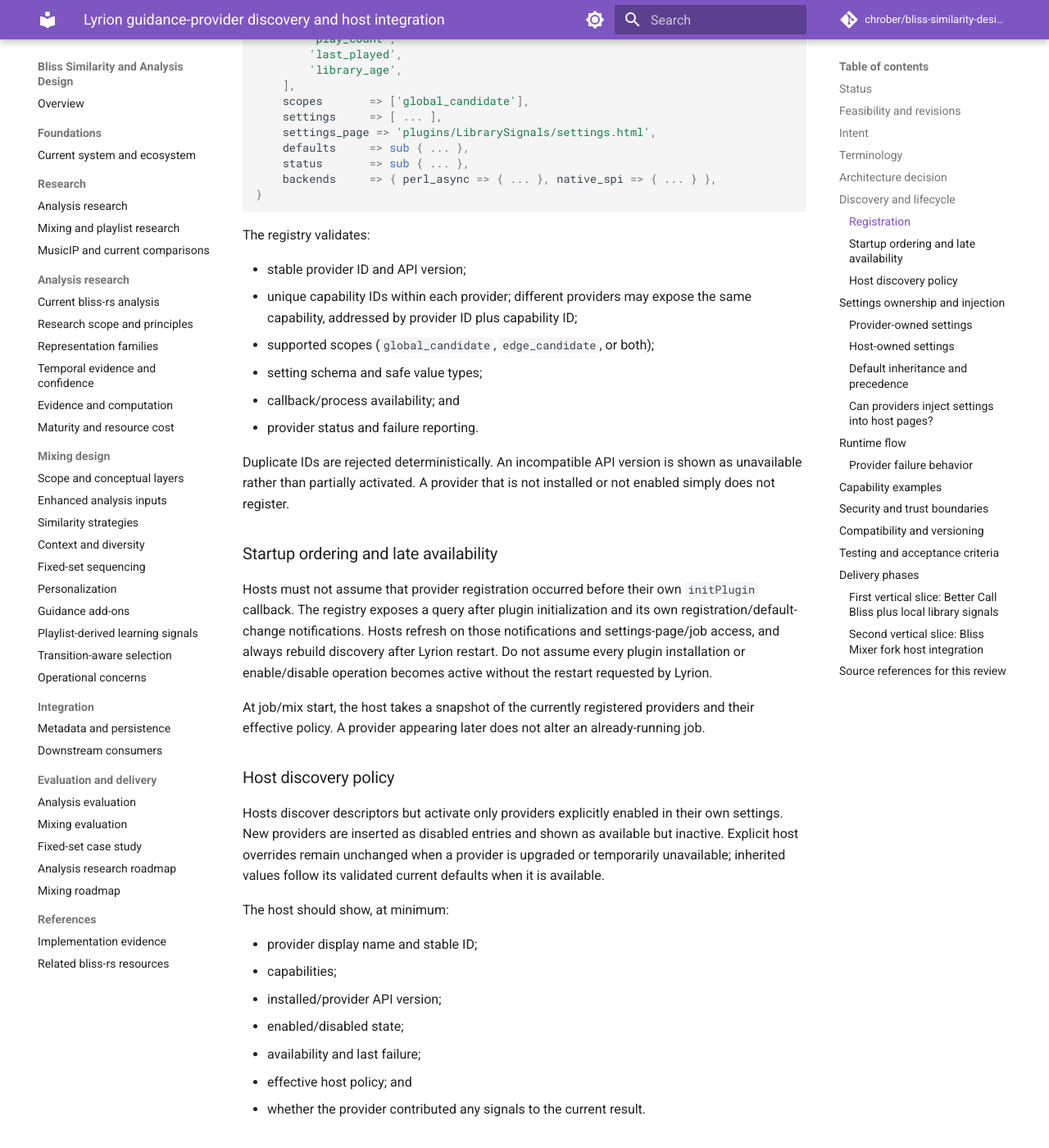
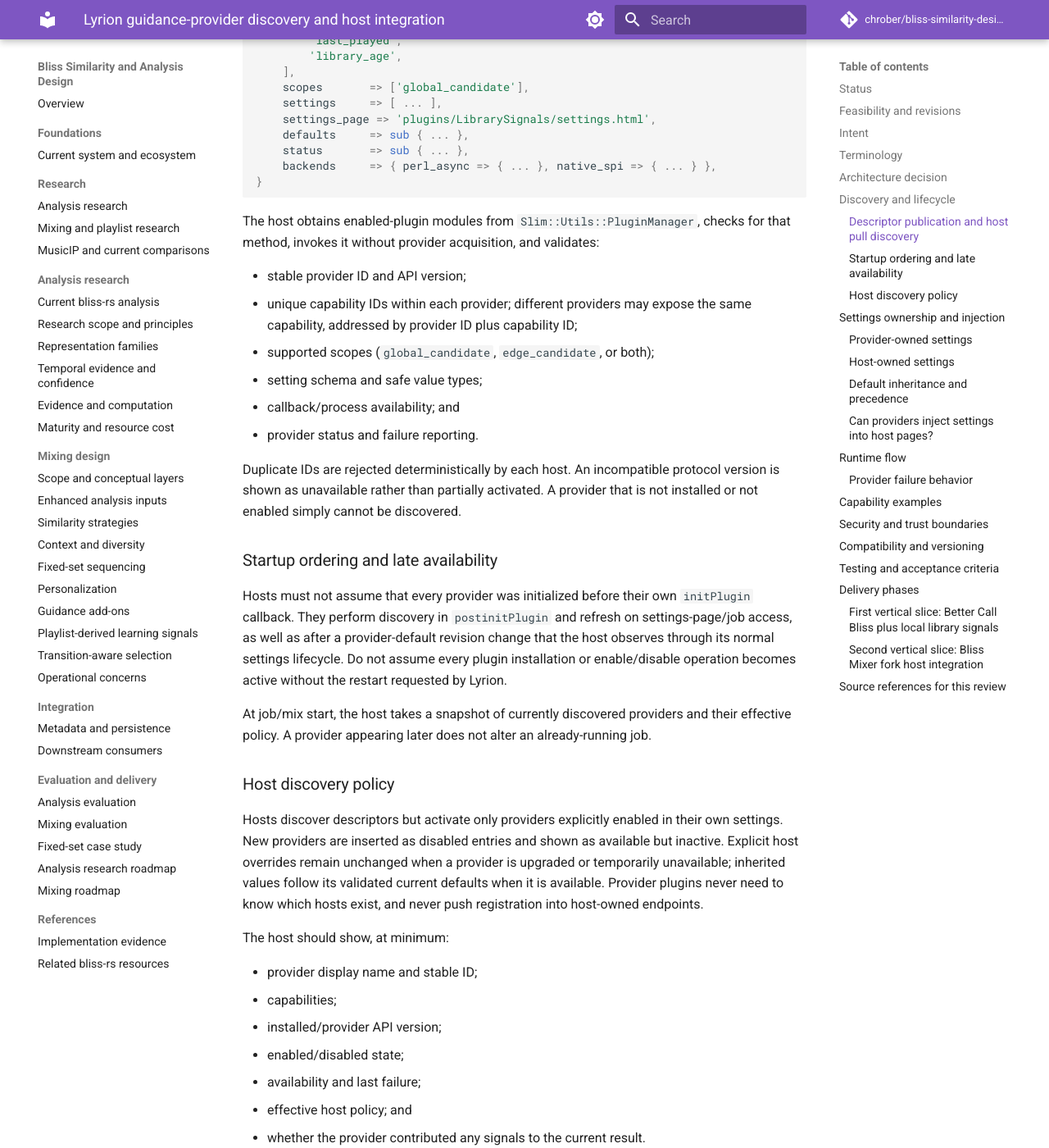
Before and after one commit to chrober/bliss-similarity-design, an MkDocs documentation site: the page built from docs/superpowers/specs/2026-09-26-lyrion-guidance-provider-discovery-design.md, in a window 1280 px wide and 1400 px high, scrolled down 3692 px. Shown: the whole window at 82% size. Built offline with MkDocs 1.6.1 and Material for MkDocs 9.7.7, drawn with Linux system fonts in a browser that asks for light colours; comment, search, counter and statistics services are not loaded; some of the changed text lies outside the part shown.

Commit message:
docs: use host-pull guidance discovery

````diff
--- a/docs/superpowers/specs/2026-09-26-lyrion-guidance-provider-discovery-design.md
+++ b/docs/superpowers/specs/2026-09-26-lyrion-guidance-provider-discovery-design.md
@@ -20,23 +21,24 @@ The design is feasible with existing Lyrion extension mechanisms:
   its `prefs` and `handler` methods support preference storage and validation.
 - `Slim::Utils::Prefs` supplies separate namespaces, validators, and change
   callbacks for provider defaults and host overrides.
-- `Slim::Utils::PluginManager` calls `preinitPlugin`, `initPlugin`, and
-  `postinitPlugin` in separate passes specifically to support inter-plugin
-  services. Initialize the registry in `preinitPlugin`, register providers in
-  `initPlugin`, and perform initial host discovery in `postinitPlugin`.
+- `Slim::Utils::PluginManager` exposes the enabled plugin metadata and starts
+  plugins in `preinitPlugin`, `initPlugin`, and `postinitPlugin` passes. Hosts
+  can perform initial provider discovery in `postinitPlugin` and refresh it
+  on settings/job access.
 
-The registry, descriptor contract, and schema renderer require new code;
+The descriptor contract, host-side validator/resolver, and schema renderer
+require new code;
 Lyrion does not automatically supply this guidance integration. No Material
 Skin changes are required for ordinary settings pages and form controls.
 Hosts need an integration adapter; an unchanged upstream BlissMixer will not
-automatically consume registered providers.
+automatically consume discovered providers.
 
 This revision makes three boundaries explicit:
 
-- The registry is one shared Lyrion extension, loaded once. Providers and hosts
-  must not bundle competing registry implementations. If it is absent or
-  incompatible, providers keep their settings pages and hosts continue without
-  optional guidance. Installation instructions must explain this dependency.
+- The provider-discovery protocol is a documented, versioned contract, not a
+  separate Lyrion runtime dependency. Each host owns a small conforming
+  discovery adapter; providers do not register with, enumerate, or depend on
+  individual hosts.
 - Provider settings supply live inherited defaults, not values copied once
   into each host. Host enablement and overrides remain independent.
 - Provider descriptors declare supported execution backends. A Perl DSTM
@@ -89,33 +91,33 @@ must be independent of repository names and executable names.
 
 ## Architecture decision
 
-Use a small shared Lyrion-side registry/API as the discovery authority. Do not
-use the numeric `install.xml` plugin type as a guidance category, and do not
-make hosts scan arbitrary plugin directories or infer capabilities from module
-names.
+Use a small, host-pull Lyrion provider-descriptor protocol. Do not use the
+numeric `install.xml` plugin type as a guidance category, and do not make hosts
+scan arbitrary plugin directories or infer capabilities from module names.
+There is deliberately no `lms-bliss-guidance` registry or runtime dependency.
 
 ```mermaid
 flowchart LR
-  LMS[Lyrion plugin manager] --> API[lms-bliss-guidance API / registry]
-  LF[lms-guidance-lastfm] -->|register descriptor| API
-  LS[lms-guidance-library-signals] -->|register descriptor| API
-  APC[lms-guidance-apc] -->|register descriptor| API
-  API --> BM[BlissMixer host]
-  API --> BML[BlissMixerLab host]
-  API --> BCB[Better Call Bliss host]
+  LMS[Lyrion plugin manager] --> LF[lms-guidance-lastfm descriptor]
+  LMS --> LS[lms-guidance-library-signals descriptor]
+  LMS --> APC[lms-guidance-apc descriptor]
+  BM[BlissMixer host] -->|discover descriptors| LMS
+  BML[BlissMixerLab host] -->|discover descriptors| LMS
+  BCB[Better Call Bliss host] -->|discover descriptors| LMS
 ```
 
-The registry is a small service boundary, not a second ranking engine. It owns
-registration, descriptor validation, host-specific policy lookup, and provider
-invocation/adaptation. It does not combine scores and does not choose tracks.
+The protocol is a service boundary, not a second ranking engine. Each host
+validates descriptors, resolves its own policy, and invokes compatible provider
+backends. It does not combine scores or choose tracks beyond the host's normal
+Bliss-first selection logic.
 
 The native Rust SPI remains the provider execution boundary where a host uses a
 native optimizer or mixer binary:
 
 ```mermaid
 flowchart LR
-  H[Host plugin] --> R[Guidance registry]
-  R --> P[Enabled provider adapter]
+  H[Host plugin] --> D[Discover enabled provider descriptor]
+  D --> P[Enabled provider adapter]
   P -->|provider data or artifact| N[Native host: optimizer or bliss-mixer]
   N --> G[Bliss-first candidate guidance]
   G --> O[Host output and diagnostics]
@@ -123,16 +125,16 @@ flowchart LR
 
 The adapter may call a provider in-process, invoke a trusted helper, or prepare
 an immutable artifact for the Rust JSONL SPI. Hosts select a declared compatible
-backend through the registry without depending on source-specific internals.
+backend through the descriptor without depending on source-specific internals.
 A provider must never receive an executable path,
 database path, or unrestricted command-line arguments from an LMS form field.
 
 ## Discovery and lifecycle
 
-### Registration
+### Descriptor publication and host pull discovery
 
-An enabled provider registers during plugin initialization through the shared
-API. Registration is idempotent and contains a descriptor like:
+An enabled provider exposes a class method named
+`guidance_provider_descriptor_v1`. It returns a descriptor like:
 
 ```perl
 {
@@ -153,7 +155,8 @@ API. Registration is idempotent and contains a descriptor like:
 }
 ```
 
-The registry validates:
+The host obtains enabled-plugin modules from `Slim::Utils::PluginManager`,
+checks for that method, invokes it without provider acquisition, and validates:
 
 - stable provider ID and API version;
 - unique capability IDs within each provider; different providers may expose
@@ -163,22 +166,22 @@ The registry validates:
 - callback/process availability; and
 - provider status and failure reporting.
 
-Duplicate IDs are rejected deterministically. An incompatible API version is
-shown as unavailable rather than partially activated. A provider that is not
-installed or not enabled simply does not register.
+Duplicate IDs are rejected deterministically by each host. An incompatible
+protocol version is shown as unavailable rather than partially activated. A
+provider that is not installed or not enabled simply cannot be discovered.
 
 ### Startup ordering and late availability
 
-Hosts must not assume that provider registration occurred before their own
-`initPlugin` callback. The registry exposes a query after plugin initialization
-and its own registration/default-change notifications. Hosts refresh on those
-notifications and settings-page/job access, and always rebuild discovery after
-Lyrion restart. Do not assume every plugin installation or enable/disable
-operation becomes active without the restart requested by Lyrion.
+Hosts must not assume that every provider was initialized before their own
+`initPlugin` callback. They perform discovery in `postinitPlugin` and refresh
+on settings-page/job access, as well as after a provider-default revision
+change that the host observes through its normal settings lifecycle. Do not
+assume every plugin installation or enable/disable operation becomes active
+without the restart requested by Lyrion.
 
-At job/mix start, the host takes a snapshot of the currently registered
-providers and their effective policy. A provider appearing later does not alter
-an already-running job.
+At job/mix start, the host takes a snapshot of currently discovered providers
+and their effective policy. A provider appearing later does not alter an
+already-running job.
 
 ### Host discovery policy
 
@@ -186,7 +189,8 @@ Hosts discover descriptors but activate only providers explicitly enabled in
 their own settings. New providers are inserted as disabled entries and shown as
 available but inactive. Explicit host overrides remain unchanged when a
 provider is upgraded or temporarily unavailable; inherited values follow its
-validated current defaults when it is available.
+validated current defaults when it is available. Provider plugins never need to
+know which hosts exist, and never push registration into host-owned endpoints.
 
 The host should show, at minimum:
 
@@ -214,7 +218,7 @@ Last.fm can expose the artist strategy and its strength/target; library signals
 can expose influences and saturation horizons. Those defaults apply across
 hosts that have not overridden the respective control.
 
-The host obtains defaults through the registry/provider API, never by reading
+The host obtains defaults through the descriptor/provider API, never by reading
 another plugin's preference namespace. Credentials and acquisition settings
 remain exclusively on the provider page and are not host-overridable guidance
 controls. Changing defaults does not activate a provider in any host.
@@ -285,10 +289,10 @@ The provider descriptor may declare host-exposable controls:
 
 The host renders these controls in a provider-specific, namespaced section of
 its own settings page and validates them using the declared schema. The host
-stores only explicit overrides in its own preference namespace. The registry
-resolves the policy before the host passes the frozen values to the relevant
-adapter/native SPI. The shared renderer and resolver should be reused by all
-hosts so defaults, zero values, validation, and reset behavior stay consistent.
+stores only explicit overrides in its own preference namespace and resolves
+the policy before passing frozen values to the relevant adapter/native SPI.
+The documented resolver rules and shared fixtures must be reused by all hosts
+so defaults, zero values, validation, and reset behavior stay consistent.
 
 On the host settings page, each discovered provider section contains:
 
@@ -329,13 +333,13 @@ by that host; they do not replace the provider page.
 sequenceDiagram
   participant U as User
   participant H as Host plugin
-  participant R as Guidance registry
+  participant D as Host discovery adapter
   participant P as Enabled provider
   participant N as Native optimizer/mixer
 
   U->>H: Start mix or optimization
-  H->>R: Resolve provider defaults plus host and job overrides
-  R-->>H: Snapshot enabled compatible providers and effective policy
+  H->>D: Discover descriptors and resolve defaults plus host/job overrides
+  D-->>H: Snapshot enabled compatible providers and effective policy
   H->>P: Prepare trusted context and effective settings
   P-->>H: Ready / unavailable / neutral
   H->>N: Start Bliss-first request plus provider policy
@@ -350,7 +354,7 @@ launches provider processes directly. The observable contract is the same:
 provider inputs are trusted and bounded, provider output is advisory, and the
 host receives provenance.
 
-Registry queries, default resolution, and settings-page rendering must be
+Host discovery, default resolution, and settings-page rendering must be
 cheap in-memory operations: they must not launch Rust, fetch Last.fm data, or
 query the whole music library. Preparation and scoring use asynchronous Perl
 callbacks or managed subprocesses with cancellation and bounded batches.
@@ -391,7 +395,7 @@ normal way to disable a channel; it avoids a second enable/disable model.
 
 ## Security and trust boundaries
 
-- Only installed, enabled Lyrion providers may register.
+- Only installed, enabled Lyrion providers may be discovered.
 - Provider IDs, capabilities, and setting keys are validated against a strict
   schema.
 - Executable paths, database paths, and network destinations come from trusted
@@ -405,10 +409,11 @@ normal way to disable a channel; it avoids a second enable/disable model.
 
 ## Compatibility and versioning
 
-The Lyrion registry API version and native SPI version are independent:
+The Lyrion provider-discovery protocol version and native SPI version are
+independent:
 
-- the registry API governs discovery, settings, lifecycle, and invocation from
-  Lyrion plugins;
+- the provider-discovery protocol governs descriptor discovery, settings,
+  lifecycle, and invocation from Lyrion plugins;
 - the native SPI governs JSONL messages between native hosts and provider
   processes.
 
@@ -431,10 +436,10 @@ influence without an explicit strategy change.
 
 The first implementation is acceptable when:
 
-- a fake provider can register, be discovered, disabled, enabled, and invoked;
+- a fake provider descriptor can be discovered, disabled, enabled, and invoked;
 - a newly installed provider appears disabled by default;
 - provider-owned and host-owned settings remain separate;
-- every provider has its own registered settings page for shared defaults;
+- every provider has its own settings page for shared defaults;
 - a host with no overrides follows changes to provider defaults on its next
   run, while a running job retains its original snapshot;
 - explicit zero/false overrides survive saving, restart, and provider updates;
@@ -446,8 +451,8 @@ The first implementation is acceptable when:
 - schema-declared controls render in at least the host's normal settings page
   without raw HTML injection;
 - duplicate IDs and incompatible versions are rejected;
-- startup ordering and late registration are handled;
-- missing registry and normal Lyrion restart requirements are handled;
+- startup ordering and late provider availability are handled;
+- missing provider and normal Lyrion restart requirements are handled;
 - opening a settings page performs no provider acquisition or native startup,
   and slow provider preparation does not block the Lyrion event loop;
 - all provider failure modes produce neutral guidance and diagnostics;
@@ -460,27 +465,29 @@ The first implementation is acceptable when:
 
 ### First vertical slice: Better Call Bliss plus local library signals
 
-1. Define and test the Lyrion registry/API package and descriptor schema.
+1. Define and test the versioned Lyrion provider-descriptor protocol, schema,
+   and shared fixtures without adding a runtime foundation plugin.
 2. Create the independently installable local-library-signals Lyrion provider.
    It owns its settings page and exposes its existing native
    `library-signals-guidance` executable through a trusted descriptor.
-3. Add shared default resolution and a reusable host renderer with
+3. Add host-side default resolution and a reusable host renderer with
    disabled-by-default activation and explicit overrides.
-4. Wire Better Call Bliss to registry discovery and resolved provider policy,
+4. Wire Better Call Bliss to host-pull discovery and resolved provider policy,
    while preserving its native SPI execution path and its decision-for-decision
    Bliss-only fallback when the provider is disabled or unavailable.
 
-This validates registration, descriptor validation, settings ownership,
+This validates discovery, descriptor validation, settings ownership,
 inheritance, host enablement, resolved-policy snapshots, native invocation,
 and result provenance without network credentials or APC-specific state.
 
 ### Second vertical slice: Bliss Mixer fork host integration
 
-5. Integrate the same registry, descriptor schema, default resolver, and
+5. Integrate the same descriptor schema, default resolver, and
    provider settings into the maintained `bliss-mixer` fork. It must consume
    the native SPI provider interface while ranking its existing
-   Bliss-derived DSTM candidate pool; it must not introduce a second discovery
-   registry, preference convention, or provider-specific host contract.
+   Bliss-derived DSTM candidate pool; it must not introduce a competing
+   discovery mechanism, preference convention, or provider-specific host
+   contract.
 6. Add cross-host policy/parity fixtures proving that the same enabled provider
    and effective settings yield equivalent bounded guidance semantics in Better
    Call Bliss pathfinding and the fork's candidate reranking, while their
@@ -499,5 +506,6 @@ and result provenance without network credentials or APC-specific state.
 - [Lyrion preferences](https://github.com/LMS-Community/slimserver/blob/public/9.2/Slim/Utils/Prefs.pm).
 - [BlissMixerLab settings example](https://github.com/chrober/lms-blissmixer-lab/blob/feature/local-library-signals/BlissMixerLab/Settings.pm).
 
-These mechanisms were checked in the local clones. The proposed registry and
-inheritance API are new design work, not existing Lyrion guidance APIs.
+These mechanisms were checked in the local clones. The proposed
+provider-discovery protocol and inheritance rules are new design work, not
+existing Lyrion guidance APIs.
````
Also changed, not shown: other parts of docs/superpowers/specs/2026-09-26-lyrion-guidance-provider-discovery-design.md (+3 -2 lines).
